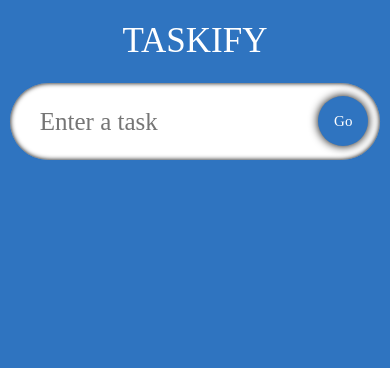
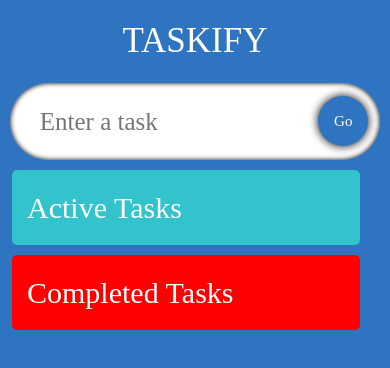
Before and after one commit to Abu-0-RayhaN/TypesScript-Todo-Application, a React (Vite) app: page / in a window 390 px wide. Shown: the top 368 px of the page. Built offline with nearby package versions, Linux system fonts and the light colour scheme; a web font is replaced by a local one.

Commit message:
style improved

```diff
--- a/src/components/SingleTodo.tsx
+++ b/src/components/SingleTodo.tsx
@@ -5,7 +5,7 @@ import { AiFillDelete, AiFillEdit, } from "react-icons/ai";
 import { MdDone } from "react-icons/md";
 import { GrUpdate } from "react-icons/gr"
 import "./style.css";
-import { useState } from "react";
+import { useEffect, useRef, useState } from "react";
 // import TodoList from "./TodoList";
 type Props = {
     todo: Todo,
@@ -28,12 +28,16 @@ const SingleTodo = ({ todo, todos, setTodos }: Props) => {
             todos.map((todo) => todo.id === id ? { ...todo, todo: editTodo } : todo));
         setEdit(false);
     }
+    const inputRef = useRef<HTMLInputElement>(null);
+    useEffect(() => {
+        inputRef.current?.focus();
+    }, [edit])
     return (
         <form action="" className="todos__single">
             <span className="todo">
                 {edit ? (
                     <span>
-                        <input value={editTodo} onChange={(e) => { setEditTodo(e.target.value) }} className="todos__single--text" />
+                        <input ref={inputRef} value={editTodo} onChange={(e) => { setEditTodo(e.target.value) }} className="todos__single--text" />
                         <span className="icon" onClick={(e) => { handleEdit(e, todo.id) }} onSubmit={(e) => { handleEdit(e, todo.id) }}>
                             <GrUpdate />
                         </span>
--- a/src/components/TodoList.tsx
+++ b/src/components/TodoList.tsx
@@ -8,11 +8,29 @@ interface Props {
 }
 const TodoList = ({ todos, setTodos }: Props) => {
     return (
-        <div className='todos'>
-            {todos.map((todo) => (
-                <SingleTodo todo={todo} key={todo.id} todos={todos} setTodos={setTodos}
-                />
-            ))}
+        <div className="container">
+            <div className="todos">
+                <span className="todos__heading">
+                    Active Tasks
+                </span>
+                <span>
+                    {todos.map((todo) => (
+                        <SingleTodo todo={todo} key={todo.id} todos={todos} setTodos={setTodos}
+                        />
+                    ))}
+                </span>
+            </div>
+            <div className="todos remove">
+                <span className="todos__heading">
+                    Completed Tasks
+                </span>
+                <span>
+                    {todos.map((todo) => (
+                        <SingleTodo todo={todo} key={todo.id} todos={todos} setTodos={setTodos}
+                        />
+                    ))}
+                </span>
+            </div>
         </div>
     )
 }
--- a/src/components/style.css
+++ b/src/components/style.css
@@ -1,6 +1,6 @@
 .input {
     display: flex;
-    width: 90%;
+    width: 95%;
     position: relative;
     align-items: center;
 }
@@ -44,20 +44,40 @@
     box-shadow: 0 0 5px black;
 }
 
+.container {
+    display: flex;
+    width: 95%;
+    margin-top: 10px;
+    justify-content: space-between;
+    align-items: flex-start;
+}
+
 .todos {
     display: flex;
-    justify-content: space-evenly;
-    width: 90%;
-    flex-wrap: wrap;
+    width: 47.5%;
+    flex-direction: column;
+    padding: 15px;
+    border-radius: 5px;
+    background-color: rgb(50, 195, 205);
+}
+
+.todos__heading {
+    font-size: 30px;
+    color: white;
 }
 
 .todos__single {
     display: flex;
-    width: 29.5%;
     border-radius: 5px;
+    transition: 0.2s;
     padding: 20px;
     margin-top: 15px;
     background-image: url("https://img.freepik.com/free-photo/crumpled-yellow-paper-background-close-up_60487-2390.jpg?size=626&ext=jpg");
+}
+
+.todos__single:hover {
+    box-shadow: 0 0 5px black;
+    transform: scale(1.03);
 }
 
 .todos__single--text {
@@ -77,9 +97,9 @@
     cursor: pointer;
 }
 
-@media (max-width: 1200px) {
-    .todos__single {
-        width: 40%;
+@media (max-width: 1100px) {
+    .todos {
+        width: 45%;
     }
 }
 
@@ -90,9 +110,15 @@
 
     .todos {
         width: 95%;
+        margin-bottom: 10px;
     }
 
-    .todos__single {
-        width: 100%;
+    .container {
+        width: 95%;
+        flex-direction: column;
     }
 }
+
+.remove {
+    background-color: red;
+}
```
